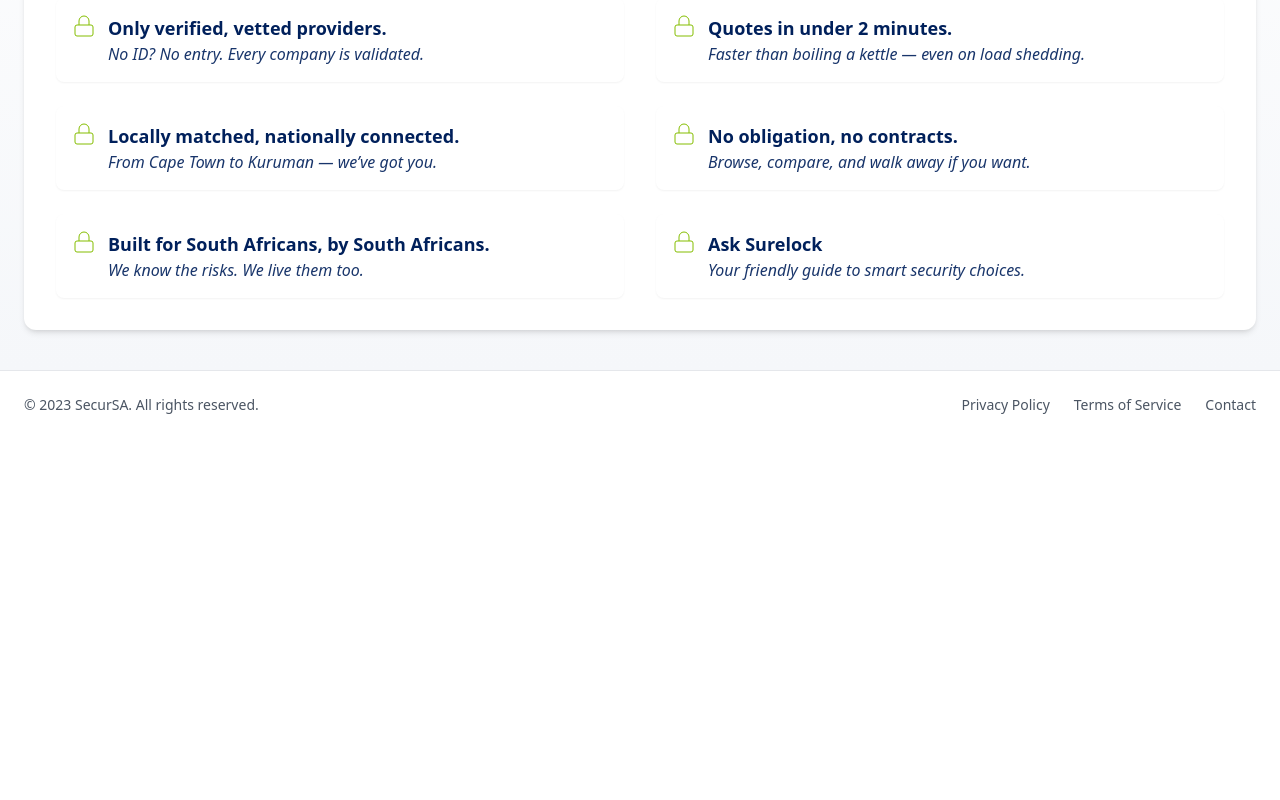
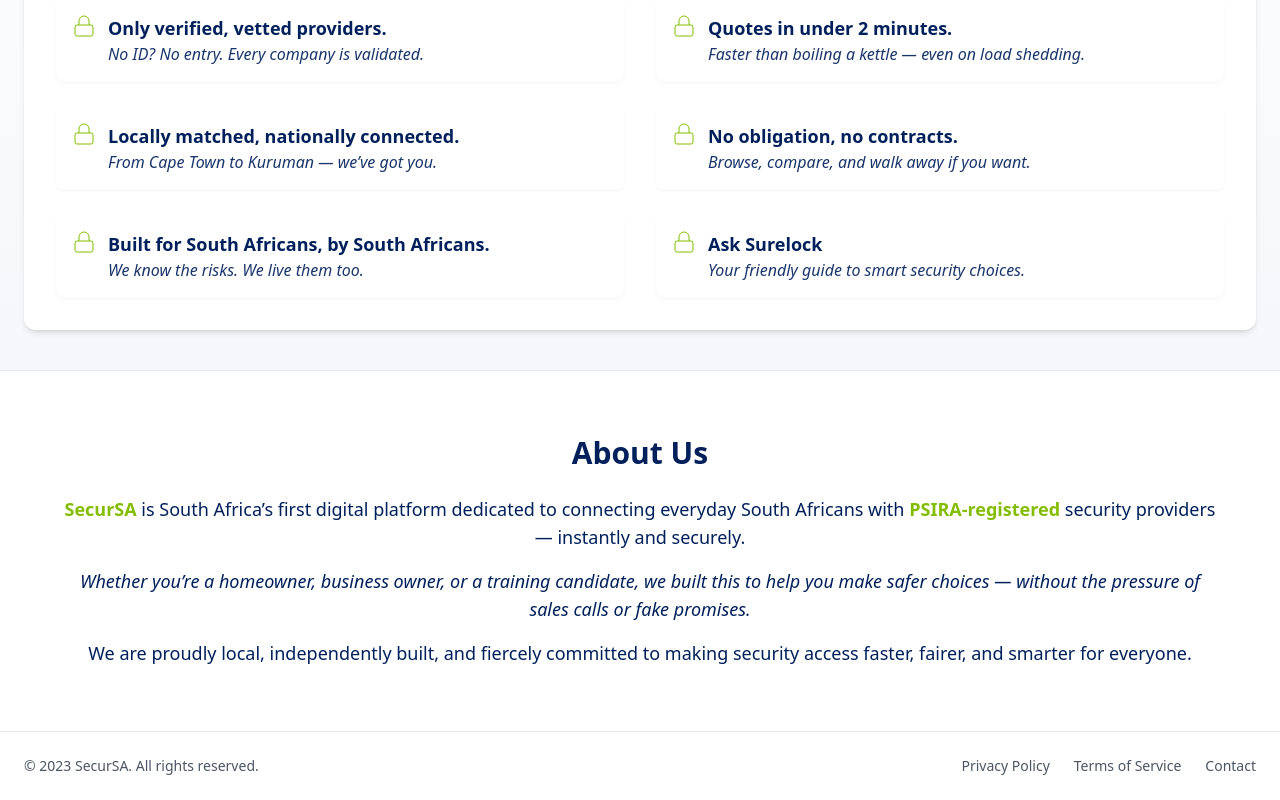
Before and after one commit to Secursa-Admin/SecurSA-Next, a Next.js app: page / in a window 1280 px wide. Shown: the part 1032-1832 px from the top of the page. Before the commit the page ends 1471 px from the top, so only its background shows below. Built offline with nearby package versions, Linux system fonts and the light colour scheme.

Commit message:
✅ Final About Us layout + updated logo

```diff
--- a/pages/index.js
+++ b/pages/index.js
@@ -93,6 +93,25 @@
         </div>
       </section>
 
+
+{/* 🔽 ABOUT US SECTION */}
+<section id="about" className="py-16 px-6 bg-white border-t border-gray-200">
+  <div className="max-w-6xl mx-auto text-center">
+    <h2 className="text-3xl font-bold text-[#00205B] mb-6">About Us</h2>
+    <p className="text-lg text-[#00205B] mb-4">
+      <span className="text-[#84BD00] font-bold">SecurSA</span> is South Africa’s first digital platform dedicated to connecting everyday South Africans with
+      <span className="text-[#84BD00] font-bold"> PSIRA-registered</span> security providers — instantly and securely.
+    </p>
+    <p className="text-lg text-[#00205B] mb-4 italic">
+      Whether you’re a homeowner, business owner, or a training candidate, we built this to help you make safer choices — without the pressure of sales calls or fake promises.
+    </p>
+    <p className="text-lg text-[#00205B]">
+      We are proudly local, independently built, and fiercely committed to making security access faster, fairer, and smarter for everyone.
+    </p>
+  </div>
+</section>
+
+
       <footer className="py-6 px-6 bg-white border-t border-gray-200">
         <div className="max-w-7xl mx-auto flex flex-col md:flex-row justify-between items-center">
           <p className="text-sm text-gray-600">&copy; 2023 SecurSA. All rights reserved.</p>
```
Also changed, not shown: public/logo.png.
